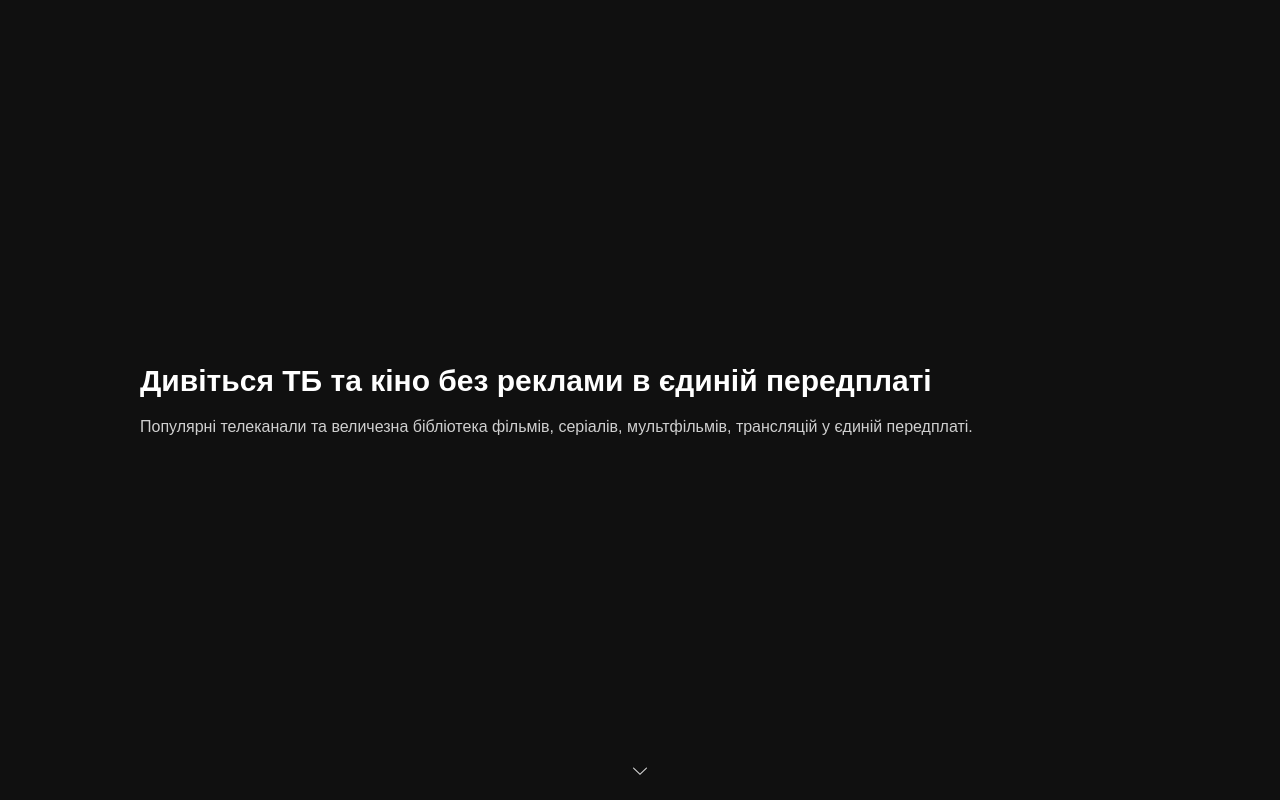
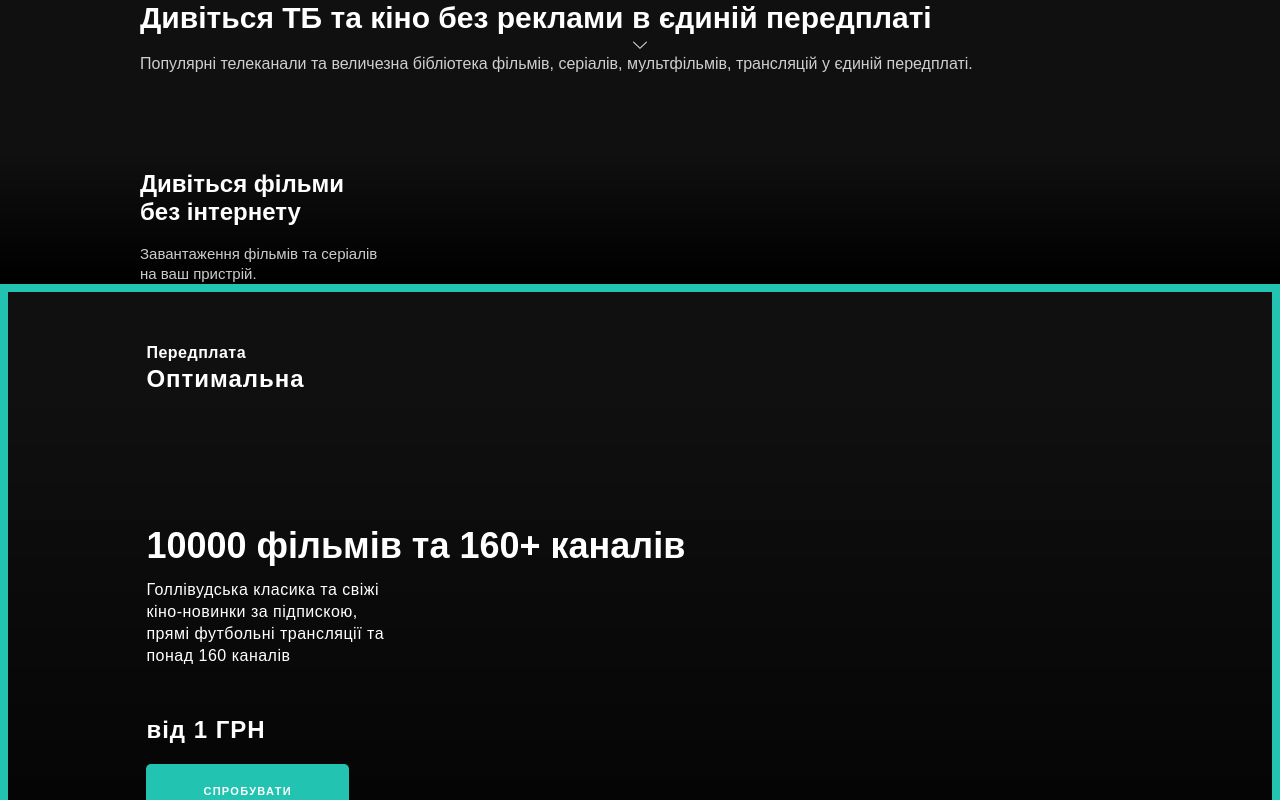
Before and after one commit to RuslanPerian/MEGOGO_TEST, a plain HTML site: page index.html in a window 1280 px wide. Drawn offline with Linux system fonts and the light colour scheme; a web font is replaced by a local one.

Commit message:
Update style.css

```diff
--- a/css/style.css
+++ b/css/style.css
@@ -141,24 +141,23 @@ nav>ul>li>a:hover{
 
 .container{
     width: 100%;
-    height: 100vh;
-    height: calc(var(--vh, 1vh) * 100);
+    height: 100%;
+    //height: calc(var(--vh, 1vh) * 100);
     position: relative;
     overflow: hidden;
 }
 
 .background{
     background: url("../image/header_background.jpg") no-repeat;
-    -moz-background-size: 100% 100vh;
-    -webkit-background-size: 100% 100vh;
-    -o-background-size: 100% 100vh;
-    background-size: 100% 100vh;
+    -moz-background-size: 100% 100%;
+    -webkit-background-size: 100% 100%;
+    -o-background-size: 100% 100%;
+    background-size: 100% 100%;
     position: absolute;
     opacity: 0.5;
     filter: alpha(opacity=50);
     width: 100%;
-    height: 100vh;
-    height: calc(var(--vh, 1vh) * 100);
+    height: 100%;
 }
 
 .header__nav-btn{
@@ -189,8 +188,7 @@ nav>ul>li>a:hover{
     align-items: center;
     position: relative;
     width: 100%;
-    height: 100vh;
-    height: calc(var(--vh, 1vh) * 100);
+    height: 100%;
 }
 
 .offer__title,
@@ -240,11 +238,10 @@ nav>ul>li>a:hover{
 }
 
 .gradient{
-    height: 100vh;
-    height: calc(var(--vh, 1vh) * 100);
+    height: 100%;
     width: 100%;
     background: linear-gradient(180deg, rgba(0, 0, 0, 0) 0%, #000000 100%) no-repeat center bottom;
-    background-size: 100% 61vh;
+    background-size: 100% 61%;
     position: absolute;
 }
 
@@ -470,8 +467,7 @@ nav>ul>li>a:hover{
 
 .show_on{
     width: 100%;
-    height: 100vh;
-    height: calc(var(--vh, 1vh) * 100);
+    height: 100%;
     opacity: 1;
     -ms-transition: width 0.5s ease,
     height 0.5s ease,
```
